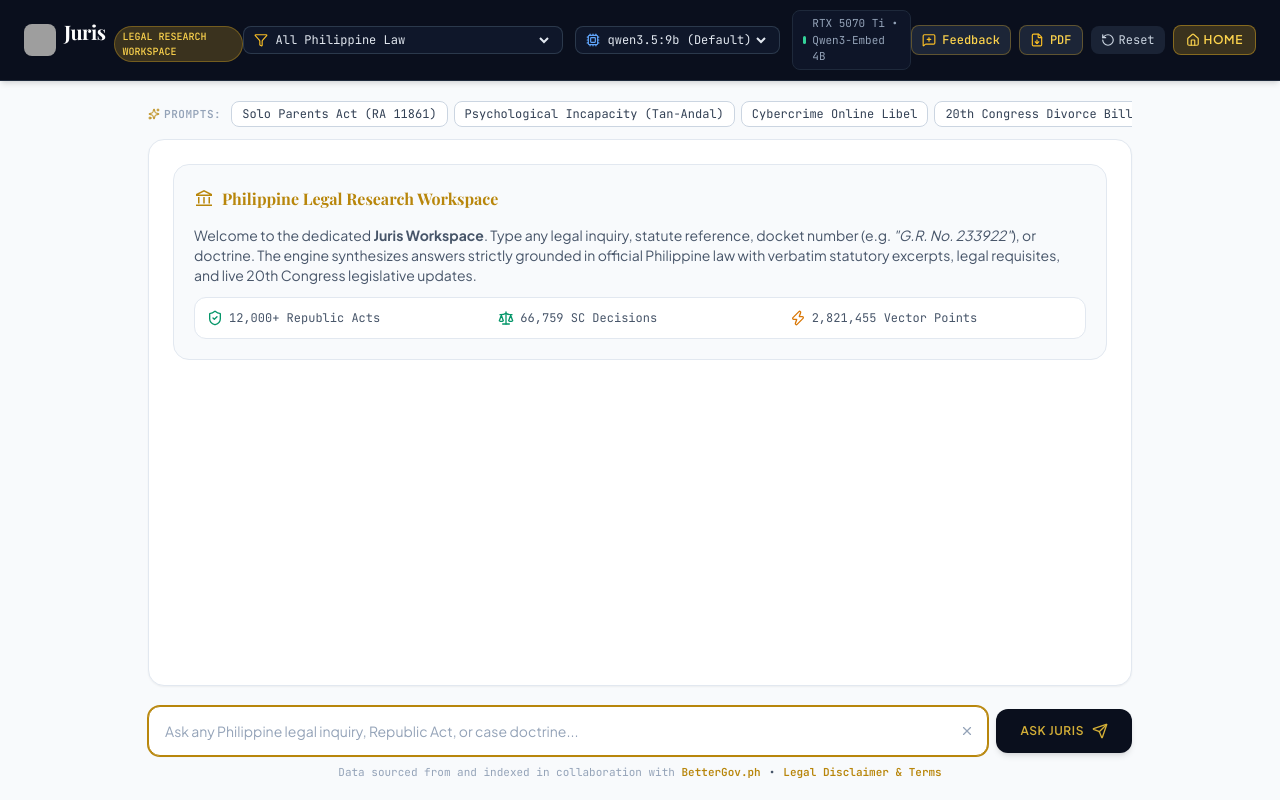
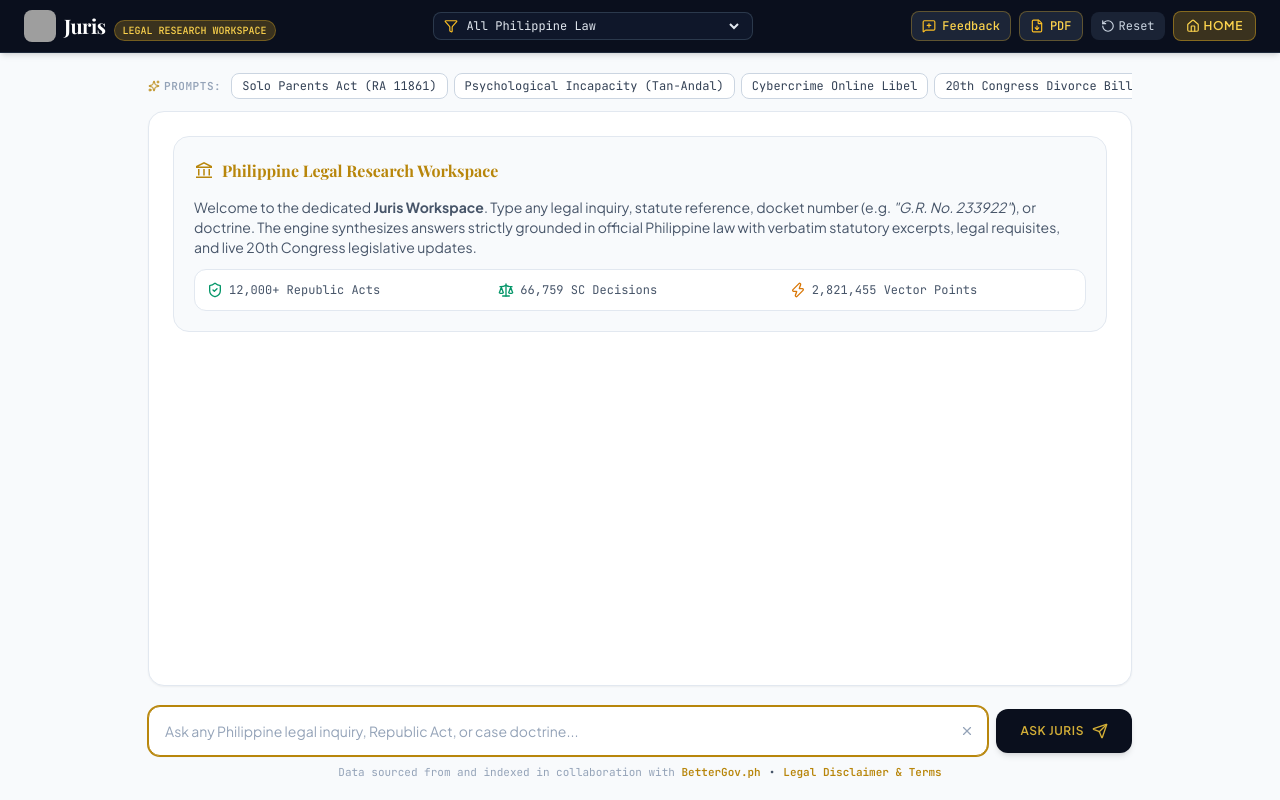
Before and after one commit to jsmejia27/juris, a plain HTML site: page static/index.html in a window 1280 px wide. Drawn offline with nearby package versions, Linux system fonts and the light colour scheme; grey boxes are pictures that could not be loaded; a web font is replaced by a local one.

Commit message:
fix(ui): Remove model dropdown and hardware badge from header for a clean, minimalist UI

```diff
--- a/static/index.html
+++ b/static/index.html
@@ -279,8 +279,8 @@
             </a>
         </div>
 
-        <!-- Center Controls: Category Filter & Model Selector (Desktop & Tablet) -->
-        <div class="hidden sm:flex items-center gap-2 sm:gap-3">
+        <!-- Center Controls: Category Filter -->
+        <div class="flex items-center gap-2 sm:gap-3">
             <!-- Corpus Category Filter -->
             <div class="flex items-center gap-1 bg-slate-900 border border-slate-700/80 rounded-lg px-2.5 py-1">
                 <i data-lucide="filter" class="w-3.5 h-3.5 text-amber-400"></i>
@@ -290,23 +290,6 @@
                     <option value="Jurisprudence" class="bg-slate-900">Supreme Court Cases</option>
                     <option value="Executive & Administrative Issuances" class="bg-slate-900">Executive & Administrative Issuances</option>
                 </select>
-            </div>
-
-            <!-- Model Switcher Dropdown -->
-            <div class="flex items-center gap-1 bg-slate-900 border border-slate-700/80 rounded-lg px-2.5 py-1">
-                <i data-lucide="cpu" class="w-3.5 h-3.5 text-blue-400"></i>
-                <select id="modelSelect" onchange="changeModel(this.value)" class="bg-transparent text-slate-200 text-xs font-mono outline-none cursor-pointer">
-                    <option value="qwen3.5:9b" selected class="bg-slate-900">qwen3.5:9b (Default)</option>
-                    <option value="qwen3:14b" class="bg-slate-900">qwen3:14b</option>
-                    <option value="llama3.2:latest" class="bg-slate-900">llama3.2:latest</option>
-                    <option value="phi4-mini-reasoning:latest" class="bg-slate-900">phi4-mini-reasoning</option>
-                </select>
-            </div>
-
-            <!-- Hardware Badge -->
-            <div class="hidden lg:flex items-center gap-1.5 px-2.5 py-1 rounded-lg bg-slate-900/90 border border-slate-800 text-[11px] font-mono text-slate-400">
-                <span class="w-2 h-2 rounded-full bg-emerald-400"></span>
-                <span>RTX 5070 Ti &bull; Qwen3-Embed 4B</span>
             </div>
         </div>
 
```
Also changed, not shown: static/landing.html (+1 -18 lines).
